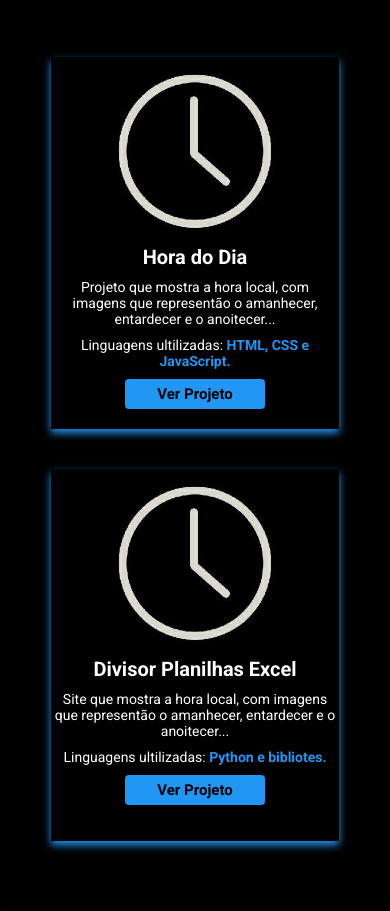
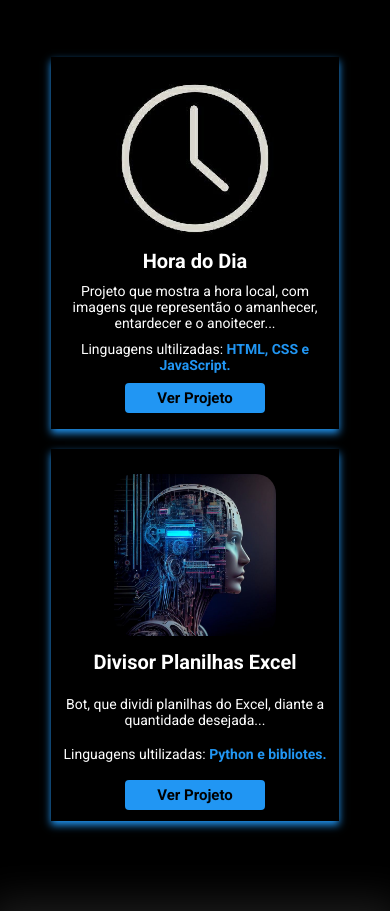
Before and after one commit to PedroHenriiqu/Meu-Portifolio, a plain HTML site: page projetos.html in a window 390 px wide. Shown: the part 152-1063 px from the top of the page. Drawn offline with nearby package versions, Linux system fonts and the light colour scheme.

Commit message:
Modificações Projetinhus(Bot)

```diff
--- a/projetos.html
+++ b/projetos.html
@@ -66,17 +66,14 @@
                         <p>Linguagens ultilizadas: <span>HTML, CSS e JavaScript.</span></p>
                         <a href="https://github.com/PedroHenriiqu/Hora-do-Dia/tree/main" target="_blank"><button>Ver Projeto</button></a>
                     </div>
-                    <index class="projects">
-                        <img src="img/hora do dia.png" alt="">
+                    <div class="projects" id="teste">
+                        <img src="img/bot.png" alt="" id="test">
                         <h3>Divisor Planilhas Excel</h3>
-                        <p>Site que mostra a hora local, com imagens que representão o amanhecer, entardecer e o anoitecer...
+                        <p>Bot, que dividi planilhas do Excel, diante a quantidade desejada...
                         </p>
                         <p>Linguagens ultilizadas: <span>Python e bibliotes.</span></p>
-                        <a href="#"><button>Ver Projeto</button></a>
-                    </index
-                </div>
-
-
+                        <a href="https://github.com/PedroHenriiqu/Bot-Divisor-Planilhas-Excel" target="_blank"><button>Ver Projeto</button></a>
+                    </div>
         </section>
     </main>
 
--- a/scr/app.css
+++ b/scr/app.css
@@ -376,7 +376,6 @@ section.habilidades .flex{
 }
 
 .imagem-com-tooltip {
-    position: relative;
     display: inline-block;
     justify-content: space-between;
     margin-right: 10px;
@@ -454,14 +453,15 @@ section.index-projetos{
     padding: 60px 4%;
     display: flex;
     flex-wrap: wrap;
-    justify-content: space-between;
+    justify-content: center;
+    gap: 50px;
 }
 
 .projects{
-    padding: 15px 1%;
+    padding: 25px 3%;
     width: 300px;
     height: 372px;
-    margin-bottom: 20px;
+    margin-bottom: auto;
     box-shadow: 0 4px 8px 0 #2196f3;
     transition: 0.3s;
     justify-content: center;
@@ -514,6 +514,8 @@ section.index-projetos{
     transform: scale(1.05);
     transition: 0.4s;
 }
+
+
 
 
 /*Responsividade*/
@@ -658,6 +660,14 @@ section.index-projetos{
         gap:20px;
     }
 
+    #teste h3{
+        margin-bottom: 22px;
+    }
+
+    #teste p{
+        margin-bottom: 18px;
+    }
+
 
 
     /*Rodape*/
```
Also changed, not shown: img/bot.png (added).
